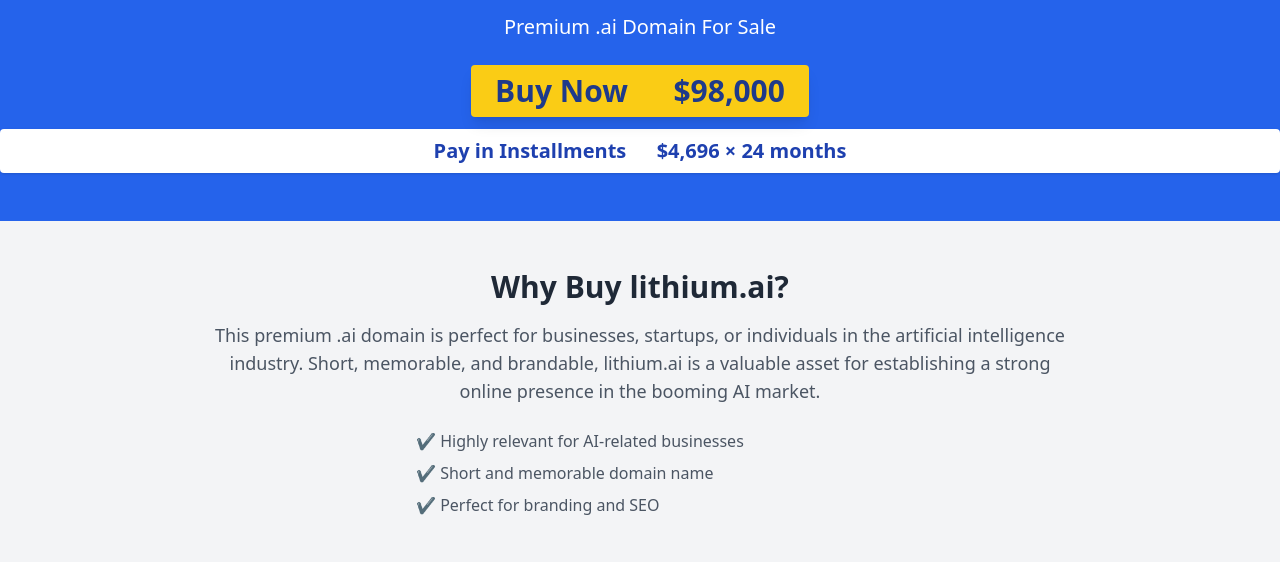
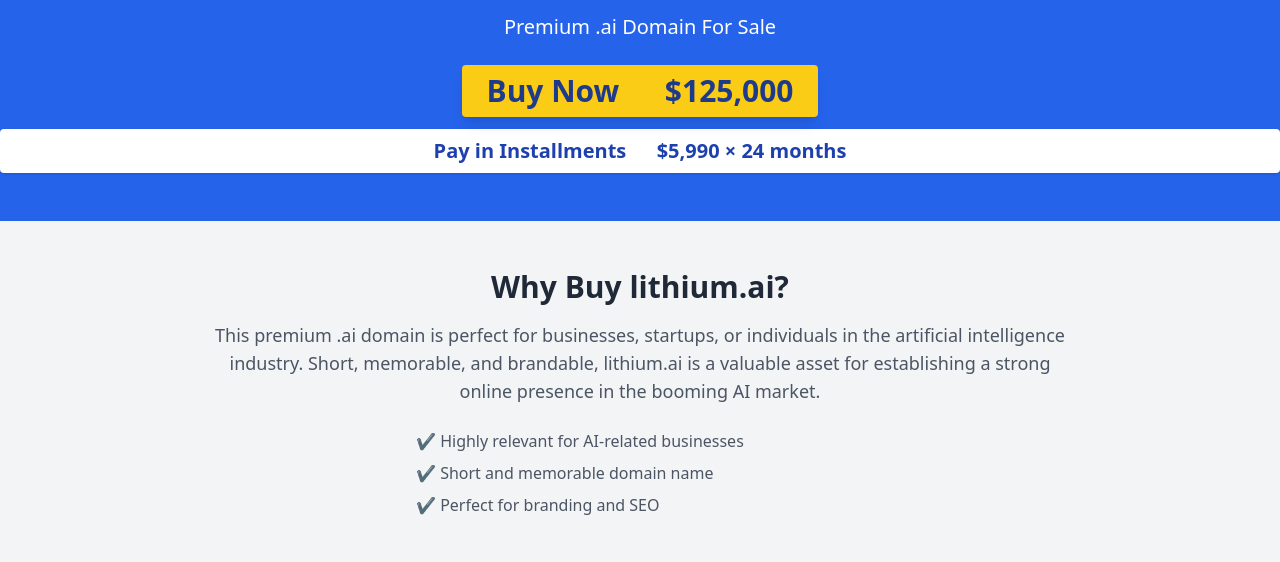
Before and after one commit to zaidtashman/lithiumai-landing, a plain HTML site: page index.html in a window 1280 px wide. Shown: the part 219-781 px from the top of the page. Drawn offline with nearby package versions, Linux system fonts and the light colour scheme.

Commit message:
Update index.html

```diff
--- a/index.html
+++ b/index.html
@@ -21,10 +21,10 @@
     <!-- Pricing Section -->
     <div class="mt-6 space-y-3">
       <p class="inline-block text-2xl md:text-3xl font-extrabold bg-yellow-400 text-blue-900 px-6 py-2 rounded shadow-lg">
-        Buy Now &emsp; $98,000
+        Buy Now &emsp; $125,000
       </p>
       <p class="block text-lg md:text-xl font-semibold bg-white text-blue-800 px-5 py-2 rounded shadow">
-        Pay in Installments &emsp; $4,696 × 24 months
+        Pay in Installments &emsp; $5,990 × 24 months
       </p>
     </div>
   </header>
```
